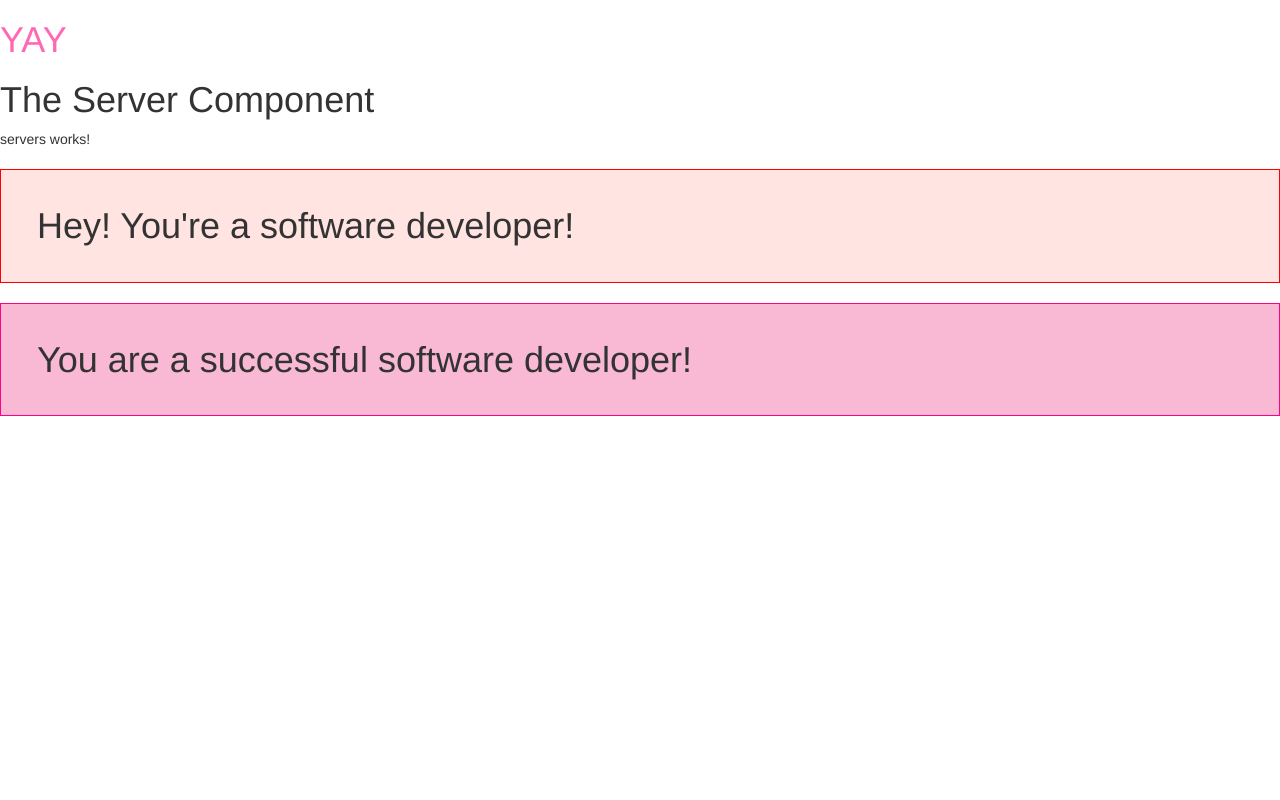
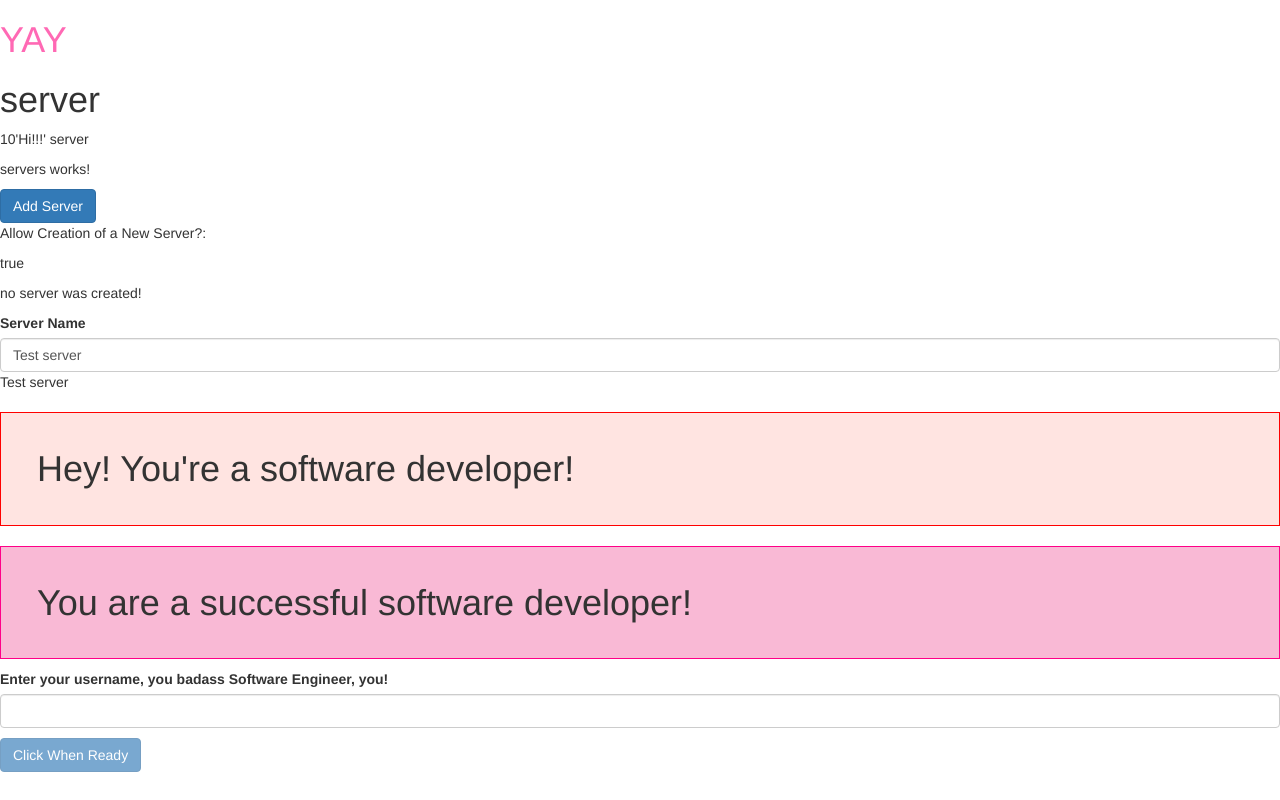
Before and after one commit to cvs181801/angular-2, an Angular app: page / in a window 1280 px wide. Built offline with nearby package versions, Linux system fonts and the light colour scheme.

Commit message:
save progress on tutorial

```diff
--- a/src/app/app.module.ts
+++ b/src/app/app.module.ts
@@ -1,4 +1,5 @@
 import { NgModule } from '@angular/core';
+import { FormsModule } from '@angular/forms';
 import { BrowserModule } from '@angular/platform-browser';
 
 import { AppComponent } from './app.component';
@@ -16,7 +17,8 @@ import { WarningAlertComponent } from './warning-alert/warning-alert.component';
     SuccessAlertComponent //this tells angular this component becomes part of this module - but typescript still can't find it, unless it's imported above.
   ],
   imports: [
-    BrowserModule
+    BrowserModule,
+    FormsModule
   ],
   providers: [],
   bootstrap: [AppComponent] //'bootstrap' tells angular to put this component at the root
--- a/src/app/server/server.component.html
+++ b/src/app/server/server.component.html
@@ -1 +1,2 @@
-<h1>The Server Component</h1>
+<h1>{{title}}</h1> <!-- you can call a property which returns/resolves to a string. -->
+<p>{{serverId}}{{sayHi()}}</p><!-- hint: you can also call a method inside the brackets which returns a string. -->
--- a/src/app/server/server.component.ts
+++ b/src/app/server/server.component.ts
@@ -8,5 +8,7 @@ import { Component } from "@angular/core";
 })
 
 export class ServerComponent {
-    title="server"
+    title: string = "server"; //let's render this string in the html using string interpolation. check the html file to see it in action.
+    serverId: number = 10
+    sayHi() {return `'Hi!!!' ${this.title}`} //this is the syntax for defining a method in TS.
 }
--- a/src/app/servers/servers.component.html
+++ b/src/app/servers/servers.component.html
@@ -1 +1,26 @@
+
 <p>servers works!</p>
+<button
+    class="btn btn-primary"
+    [disabled]="!allowNewServer"
+    (click)="onCreateServer()"> <!---square brackets indicate we want to bind some property from html to TS. we pass in an expression to create a dynamically updated attribute. --->
+    Add Server
+</button>
+<p>{{'Allow Creation of a New Server?:'}}</p>
+<p [innerText]="allowNewServer">{{allowNewServer}}</p>
+<p >{{serverCreationStatus}}</p>
+<!--example of property binding. however, don't mix property binding and string interpolation!-->
+<!--<p [innerText]="{{allowNewServer}}">{{allowNewServer}}</p>  this will not work!  -->
+<label>Server Name</label>
+<!-- <input
+    type="text"
+    class="form-control"
+    (input)="onUpdateServerName($event)"
+> -->
+<!---$event simply refers to the data the user entered with that event--->
+<input
+    type="text"
+    class="form-control"
+    [(ngModel)]="serverName"
+>
+<p>{{serverName}}</p> <!---this is an example of two way data binding-->
--- a/src/app/servers/servers.component.ts
+++ b/src/app/servers/servers.component.ts
@@ -8,10 +8,21 @@ import { Component, OnInit } from '@angular/core';
   styleUrls: ['./servers.component.css']
 })
 export class ServersComponent implements OnInit {
-
-  constructor() { }
-
+  allowNewServer = false;
+  serverName = 'Test server';
+  serverCreationStatus = 'no server was created!';
+  constructor() {
+    setTimeout(()=>{
+      this.allowNewServer = true
+    }, 2000)
+  }
   ngOnInit(): void {
   }
-
+  onCreateServer(){
+    this.serverCreationStatus = `server was created! Name: ${this.serverName}`
+  }
+  onUpdateServerName(event: any){ //pass in the event as the parameter
+    //console.log(event)
+    this.serverName = (<HTMLInputElement>event.target).value;
+  }
 }
--- a/src/app/success-alert/success-alert.component.html
+++ b/src/app/success-alert/success-alert.component.html
@@ -1 +1,13 @@
 <h1>You are a successful software developer!</h1>
+<label>Enter your username, you badass Software Engineer, you!</label>
+<input
+    type="text"
+    class="form-control"
+    [(ngModel)]="username"
+>
+<p>{{username}}</p>
+<button
+    class="btn btn-primary"
+    [disabled]="username == ''"
+    (click)="onEnterUsername()"
+>Click When Ready</button>
--- a/src/app/success-alert/success-alert.component.ts
+++ b/src/app/success-alert/success-alert.component.ts
@@ -6,6 +6,11 @@ import { Component, OnInit } from '@angular/core';
   styleUrls: ['./success-alert.component.css']
 })
 export class SuccessAlertComponent implements OnInit {
+  username = '';
+
+  onEnterUsername(){
+    this.username = ''
+  }
 
   constructor() { }
 
@@ -13,3 +18,9 @@ export class SuccessAlertComponent implements OnInit {
   }
 
 }
+
+
+///add an input field which updates a property (username) via two way binding
+//output the username property using sttring interpolation
+//add a button which may only be cliecked if username is not an empty string
+//upon clicking the button, the username should be reset to an empty sttring
```
